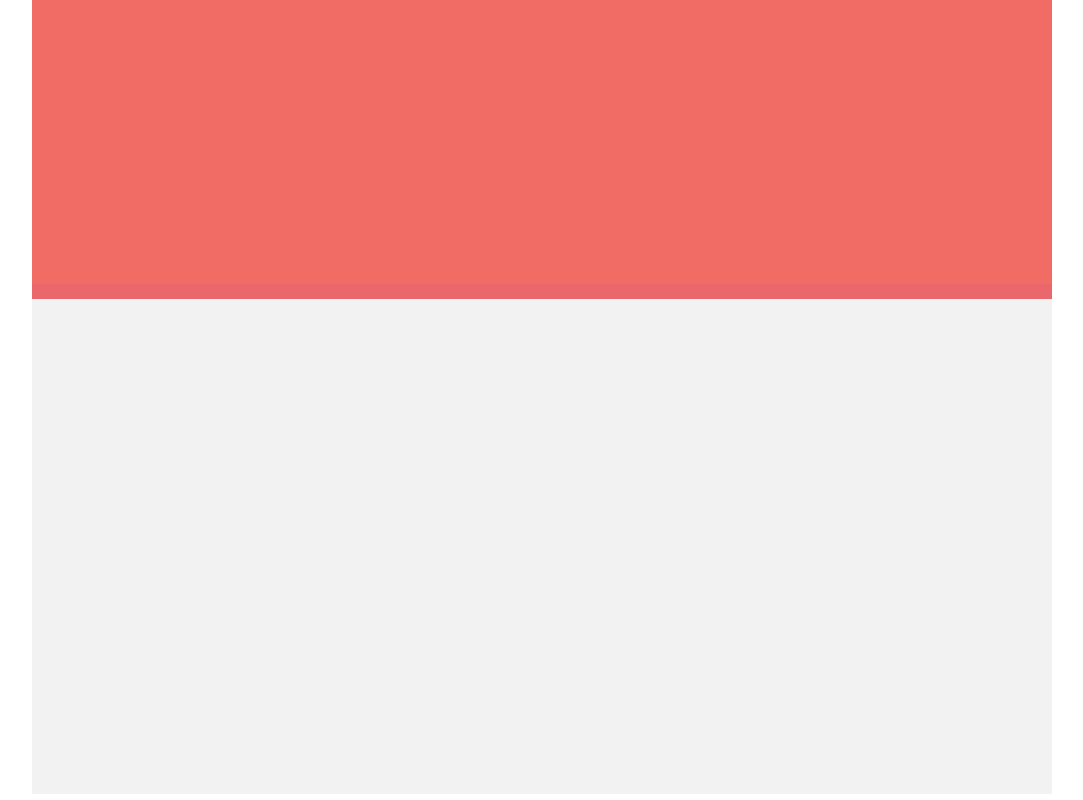
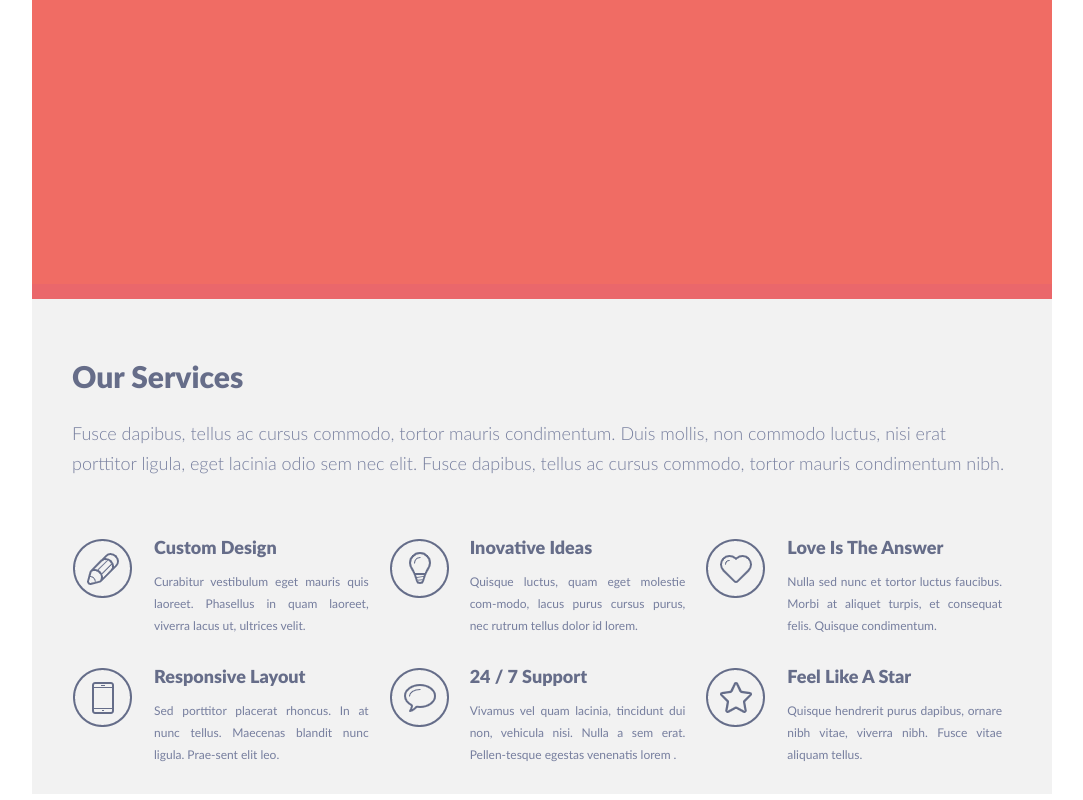
Before and after one commit to alekseyvlivanov/singolo, a plain HTML site: page singolo1.html in a window 1280 px wide. Shown: the part 411-1211 px from the top of the page, without its empty margins (98-1181 px from the left). Drawn offline with Linux system fonts and the light colour scheme.

Commit message:
feat: add services with styling

```diff
--- a/singolo1.css
+++ b/singolo1.css
@@ -34,8 +34,8 @@ nav h1 {
   line-height: 6px;
   color: #ffffff;
   font-weight: 700;
-  margin-top: 34px;
-  margin-left: 40px;
+  padding-top: 34px;
+  padding-left: 40px;
   text-transform: uppercase;
 }
 
@@ -50,8 +50,8 @@ nav ul {
   font-size: 12px;
   line-height: 6px;
   font-weight: 700;
-  margin-top: 45px;
-  margin-right: 40px;
+  padding-top: 45px;
+  padding-right: 40px;
   text-transform: uppercase;
   width: 371px;
 }
@@ -89,3 +89,63 @@ section#services {
   background-color: #f2f2f2;
   border-bottom: 6px solid #ffffff;
 }
+
+.services-title h2 {
+  font-size: 30px;
+  line-height: 18px;
+  color: #666d89;
+  font-weight: 900;
+  padding-top: 68px;
+  padding-left: 40px;
+}
+
+.services-title p {
+  font-size: 18px;
+  line-height: 30px;
+  color: #767e9e;
+  font-weight: 300;
+  padding-top: 33px;
+  padding-left: 40px;
+  padding-right: 40px;
+}
+
+.services-grid {
+  display: grid;
+  grid-template-columns: 1fr 1fr 1fr;
+  grid-template-rows: 1fr 1fr;
+  padding-top: 40px;
+  padding-right: 40px;
+  padding-left: 30px;
+}
+
+.services-item {
+  display: flex;
+  padding-top: 20px;
+  padding-bottom: 10px;
+}
+
+.services-logo {
+  padding-left: 10px;
+  padding-right: 10px;
+}
+
+.services-text {
+  padding-left: 10px;
+  padding-right: 10px;
+}
+
+.services-text h3 {
+  font-size: 18px;
+  line-height: 18px;
+  color: #666d89;
+  font-weight: 900;
+}
+
+.services-text p {
+  font-size: 12px;
+  line-height: 22px;
+  color: #767e9e;
+  font-weight: 400;
+  padding-top: 15px;
+  text-align: justify;
+}
--- a/singolo1.html
+++ b/singolo1.html
@@ -31,7 +31,97 @@
       <div class="container">
         <section id="slider"></section>
 
-        <section id="services"></section>
+        <section id="services">
+          <div class="services-title">
+            <h2>Our Services</h2>
+            <p>
+              Fusce dapibus, tellus ac cursus commodo, tortor mauris
+              condimentum. Duis mollis, non commodo luctus, nisi erat porttitor
+              ligula, eget lacinia odio sem nec elit. Fusce dapibus, tellus ac
+              cursus commodo, tortor mauris condimentum nibh.
+            </p>
+          </div>
+
+          <div class="services-grid">
+            <div class="services-item">
+              <div class="services-logo">
+                <img src="assets/img/pen.png" alt="pen" />
+              </div>
+              <div class="services-text">
+                <h3>Custom Design</h3>
+                <p>
+                  Curabitur vestibulum eget mauris quis laoreet. Phasellus in
+                  quam laoreet, viverra lacus ut, ultrices velit.
+                </p>
+              </div>
+            </div>
+
+            <div class="services-item">
+              <div class="services-logo">
+                <img src="assets/img/bulb.png" alt="bulb" />
+              </div>
+              <div class="services-text">
+                <h3>Inovative Ideas</h3>
+                <p>
+                  Quisque luctus, quam eget molestie com-modo, lacus purus
+                  cursus purus, nec rutrum tellus dolor id lorem.
+                </p>
+              </div>
+            </div>
+
+            <div class="services-item">
+              <div class="services-logo">
+                <img src="assets/img/heart.png" alt="heart" />
+              </div>
+              <div class="services-text">
+                <h3>Love Is The Answer</h3>
+                <p>
+                  Nulla sed nunc et tortor luctus faucibus. Morbi at aliquet
+                  turpis, et consequat felis. Quisque condimentum.
+                </p>
+              </div>
+            </div>
+
+            <div class="services-item">
+              <div class="services-logo">
+                <img src="assets/img/phone.png" alt="phone" />
+              </div>
+              <div class="services-text">
+                <h3>Responsive Layout</h3>
+                <p>
+                  Sed porttitor placerat rhoncus. In at nunc tellus. Maecenas
+                  blandit nunc ligula. Prae-sent elit leo.
+                </p>
+              </div>
+            </div>
+
+            <div class="services-item">
+              <div class="services-logo">
+                <img src="assets/img/bubble.png" alt="bubble" />
+              </div>
+              <div class="services-text">
+                <h3>24 / 7 Support</h3>
+                <p>
+                  Vivamus vel quam lacinia, tincidunt dui non, vehicula nisi.
+                  Nulla a sem erat. Pellen-tesque egestas venenatis lorem .
+                </p>
+              </div>
+            </div>
+
+            <div class="services-item">
+              <div class="services-logo">
+                <img src="assets/img/star.png" alt="star" />
+              </div>
+              <div class="services-text">
+                <h3>Feel Like A Star</h3>
+                <p>
+                  Quisque hendrerit purus dapibus, ornare nibh vitae, viverra
+                  nibh. Fusce vitae aliquam tellus.
+                </p>
+              </div>
+            </div>
+          </div>
+        </section>
       </div>
     </main>
   </body>
```
Also changed, not shown: assets/img/bubble.png (added), assets/img/bulb.png (added), assets/img/heart.png (added), assets/img/pen.png (added), assets/img/phone.png (added), assets/img/star.png (added).
